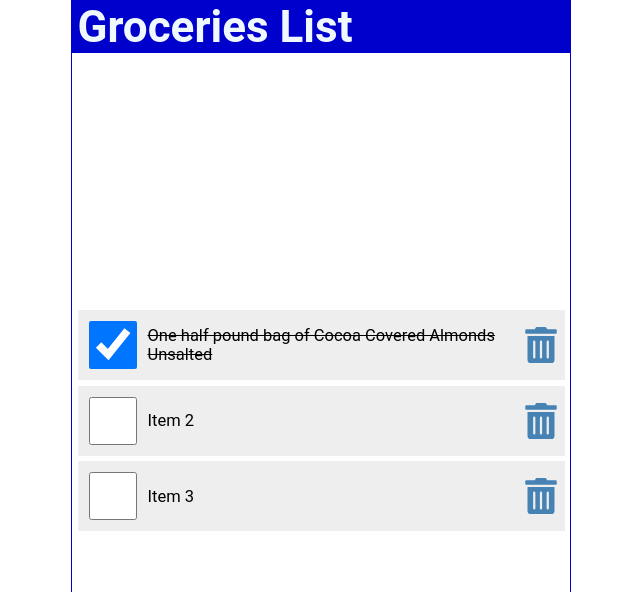
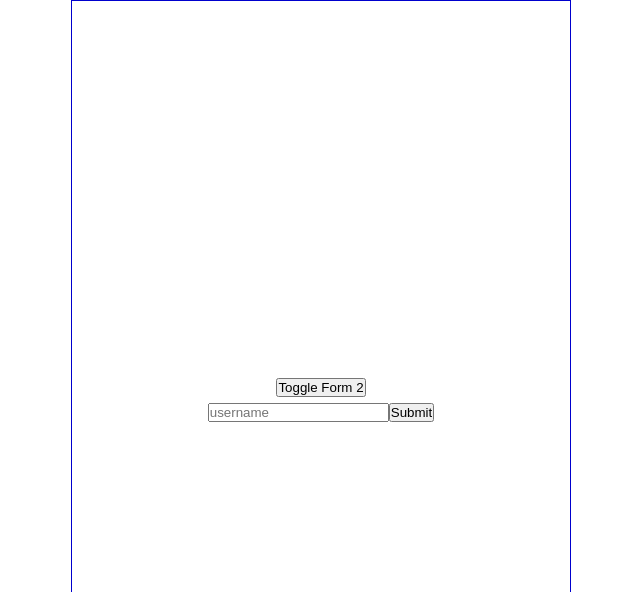
Before and after one commit to mcinarpro/playground-react, a React (Create React App) app: page / in a window 1280 px wide. Shown: the top 592 px of the page, without its empty margins (319-959 px from the left). Built offline with nearby package versions, Linux system fonts and the light colour scheme.

Commit message:
work with react-hook-form context

```diff
--- a/package.json
+++ b/package.json
@@ -8,6 +8,7 @@
     "@testing-library/user-event": "^13.5.0",
     "react": "^17.0.2",
     "react-dom": "^17.0.2",
+    "react-hook-form": "^7.28.0",
     "react-scripts": "5.0.0",
     "web-vitals": "^2.1.4"
   },
--- a/src/App.js
+++ b/src/App.js
@@ -1,13 +1,33 @@
-import Header from './Header';
-import Content from './Content';
-import Footer from './Footer';
+import Header from "./Header";
+import Content from "./Content";
+import Footer from "./Footer";
+import InputControl from "./components/Input";
+import { FormProvider, useForm } from "react-hook-form";
+import { useState } from "react";
 
 function App() {
+  const [showForm2, setShowForm2] = useState(false);
+  const formMethods = useForm();
+  const formMethods2 = useForm();
+
   return (
     <div className="App">
-    <Header />
-    <Content />
-    <Footer />
+    <button onClick={() => setShowForm2(!showForm2)}>Toggle Form 2</button>
+      <FormProvider {...formMethods}>
+        <form onSubmit={formMethods.handleSubmit((data) => console.log(data))}>
+          <InputControl type="text" name="username" placeholder="username" />
+          <input type="submit" />
+        </form>
+      </FormProvider>
+      {showForm2 && (
+        <FormProvider {...formMethods2}>
+          <form onSubmit={formMethods2.handleSubmit((data) => console.log(data))}>
+            <InputControl type="email" name="email" placeholder="email" />
+            <InputControl type="password" name="password" placeholder="password" />
+            <input type="submit" />
+          </form>
+        </FormProvider>
+      )}
     </div>
   );
 }
--- /dev/null
+++ b/src/components/Input.js
@@ -0,0 +1,10 @@
+import { useFormContext } from "react-hook-form";
+
+const InputControl = ({ name, ...props }) => {
+  const { register, control } = useFormContext();
+  console.log({control})
+
+  return <input {...props} {...register(name)} />;
+};
+
+export default InputControl;
```
Also changed, not shown: 1 other file (tests, documents, lock files or other folders).
